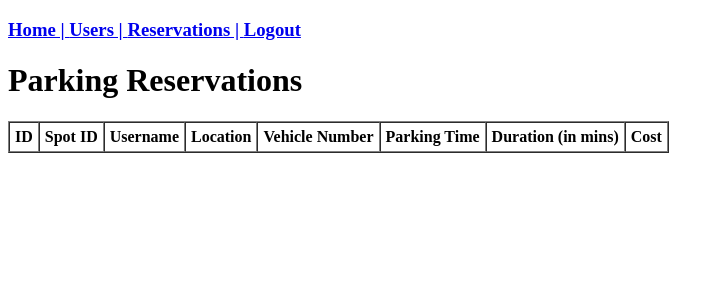
After one commit to 23f3001593/vehicle-parking-app-v1, a Flask app: page /admin/parking-reservations in a window 1280 px wide. The commit adds this page. Shown: the top 300 px of the page, without its empty margins (0-724 px from the left). Run offline with Flask 3, Linux system fonts and the light colour scheme; lists and menus that the app fills with data are empty.

Commit message:
Milestone-VP Summary-Users-Admin

```diff
--- a/controllers/admin.py
+++ b/controllers/admin.py
@@ -76,3 +76,16 @@ def parking_spot_details(spot_id):
 def registered_users():
     users = User.query.filter_by(role='user').all()
     return render_template("/admin/registered_users.html", users=users)
+
+@app.route("/admin/parking-reservations", methods=["GET"])
+def parking_reservations():
+    reservations = Reservation.query.filter(Reservation.leaving_time != None).all()
+
+    durations = {}
+    usernames = {}
+    for reservation in reservations:
+        duration = Decimal((reservation.leaving_time - reservation.parking_time).total_seconds()) / Decimal(60)
+        durations[reservation.id] = int(duration)
+        usernames[reservation.id] = reservation.user.user_name
+
+    return render_template("/admin/parking_reservations.html", reservations=reservations, durations=durations, usernames=usernames)
--- a/templates/admin/admin_dashboard.html
+++ b/templates/admin/admin_dashboard.html
@@ -9,6 +9,7 @@
             <h3>
                 <a href="/admin/dashboard">Home | </a>
                 <a href="/admin/registered-users">Users | </a>
+                <a href="/admin/parking-reservations">Reservations | </a>
                 <a href="/">Logout</a>
             </h3>
         </div>
--- /dev/null
+++ b/templates/admin/parking_reservations.html
@@ -0,0 +1,48 @@
+<!DOCTYPE html>
+<html>
+    <head>
+        <meta charset="UTF-8"/>
+        <title>Parking Reservations</title>
+    </head>
+    <body>
+        <div>
+            <h3>
+                <a href="/admin/dashboard">Home | </a>
+                <a href="/admin/registered-users">Users | </a>
+                <a href="/admin/parking-reservations">Reservations | </a>
+                <a href="/">Logout</a>
+            </h3>
+        </div>
+        <div>
+            <h1>Parking Reservations</h1>
+            <table border="1" cellpadding="5" cellspacing="0">
+                <thead>
+                    <tr>
+                        <th>ID</th>
+                        <th>Spot ID</th>
+                        <th>Username</th>
+                        <th>Location</th>
+                        <th>Vehicle Number</th>
+                        <th>Parking Time</th>
+                        <th>Duration (in mins)</th>
+                        <th>Cost</th>
+                    </tr>
+                </thead>
+                <tbody>
+                    {% for reservation in reservations %}
+                        <tr>
+                            <td>{{reservation.id}}</td>
+                            <td>{{reservation.spot_id}}</td>
+                            <td>{{usernames[reservation.id]}}</td>
+                            <td>{{reservation.spot.lot.prime_location_name}}</td>
+                            <td>{{reservation.vehicle_num}}</td>
+                            <td>{{reservation.parking_time}}</td>
+                            <td>{{durations[reservation.id]}}</td>
+                            <td>{{reservation.parking_cost}}</td>
+                        </tr>
+                    {% endfor %}
+                </tbody>
+            </table>
+        </div>
+    </body>
+</html>
--- a/templates/admin/registered_users.html
+++ b/templates/admin/registered_users.html
@@ -9,6 +9,7 @@
             <h3>
                 <a href="/admin/dashboard">Home | </a>
                 <a href="/admin/registered-users">Users | </a>
+                <a href="/admin/parking-reservations">Reservations | </a>
                 <a href="/">Logout</a>
             </h3>
         </div>
--- a/templates/user/user_dashboard.html
+++ b/templates/user/user_dashboard.html
@@ -8,6 +8,7 @@
         <div>
             <h3>
                 <a href="/user/dashboard/{{user.id}}">Home | </a>
+                <a href="/user/parking-history/{{user.id}}">History | </a>
                 <a href="/">Logout</a>
             </h3>
         </div>
@@ -24,7 +25,7 @@
                     </tr>
                 </thead>
                 <tbody>
-                    {% for reservation in reservations %}
+                    {% for reservation in ongoing_reservations %}
                         <tr>
                             <td>{{reservation.spot_id}}</td>
                             <td>{{reservation.spot.lot.prime_location_name}}</td>
```
Also changed, not shown: controllers/user.py (+12 -1 lines), templates/user/parking_history.html (added, +43 -0 lines).
